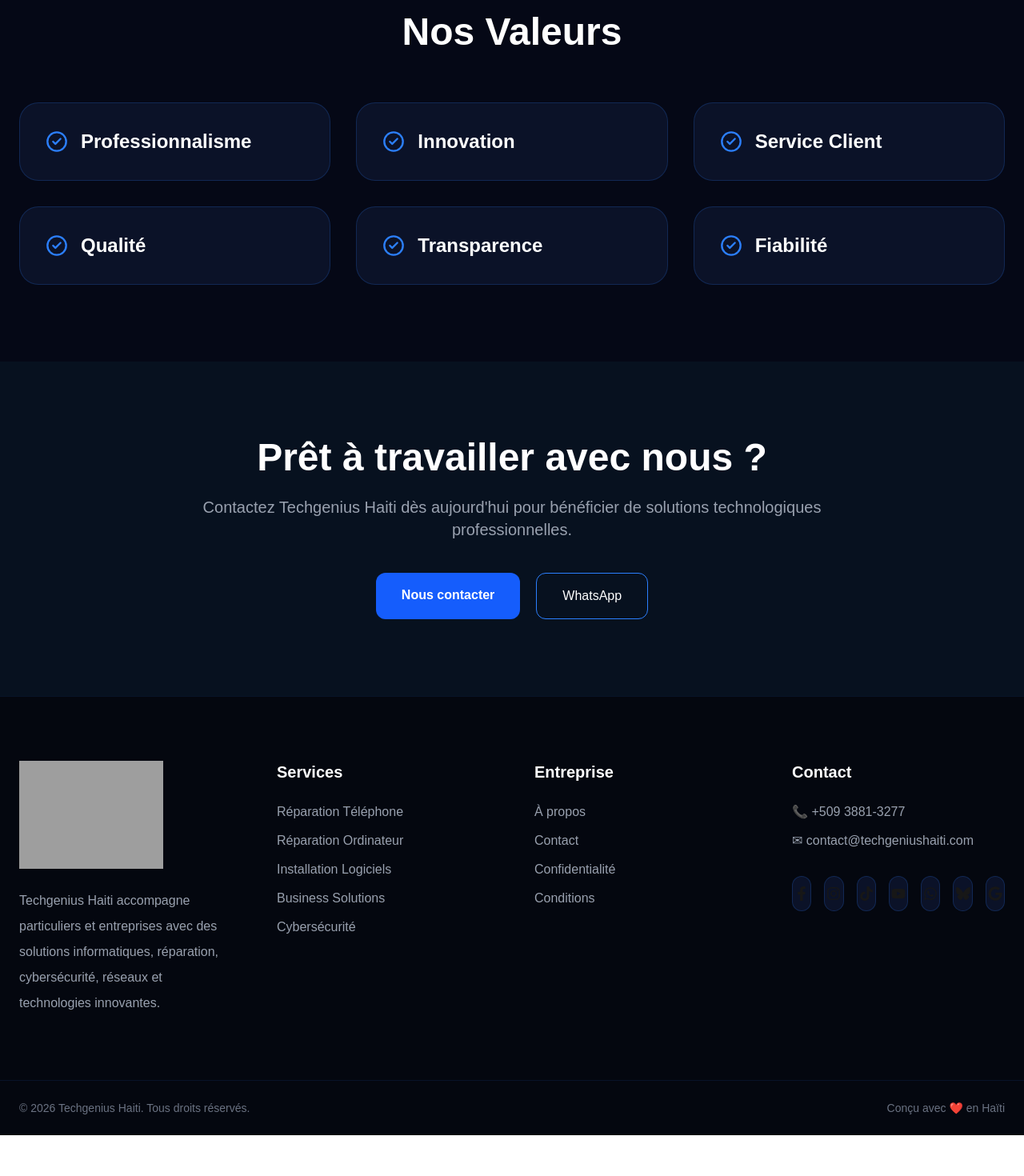
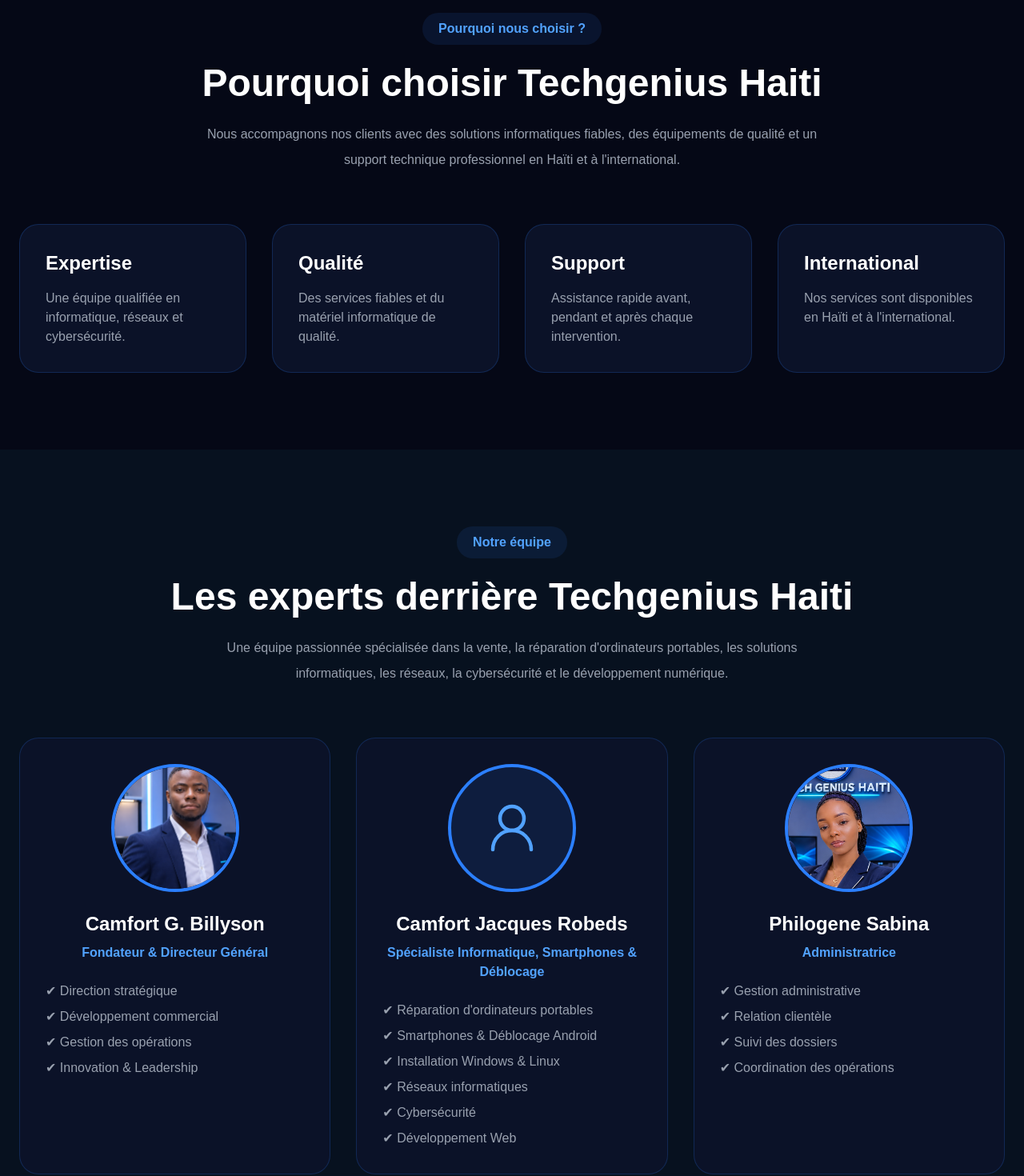
Before and after one commit to techgeniushaiti/techgenius-haiti-v2, a Next.js app: page /about in a window 1280 px wide. Shown: the part 1040-2510 px from the top of the page at 80% size. Before the commit the page ends 2459 px from the top, so only its background shows below. Built offline with nearby package versions, Linux system fonts and the light colour scheme; grey boxes are pictures that could not be loaded.

Commit message:
About: add Techgenius team and leadership profiles

```diff
--- a/app/about/page.tsx
+++ b/app/about/page.tsx
@@ -1,5 +1,8 @@
+import Image from "next/image";
 import Link from "next/link";
 import { CheckCircle2 } from "lucide-react";
+import type { Metadata } from "next";
+import { UserRound } from "lucide-react";
 
 const values = [
   "Professionnalisme",
@@ -10,134 +13,296 @@ const values = [
   "Fiabilité",
 ];
 
-export const metadata = {
-  title: "À propos | Techgenius Haiti",
+
+export const metadata: Metadata = {
+  title: "À propos",
+
   description:
     "Découvrez Techgenius Haiti, votre partenaire en réparation, informatique, cybersécurité et solutions digitales.",
+
+  alternates: {
+    canonical: "/about",
+  },
 };
+
 
 export default function AboutPage() {
   return (
     <main className="bg-[#050816] text-white">
-
       {/* Hero */}
       <section className="py-24">
-        <div className="max-w-7xl mx-auto px-6 text-center">
-
-          <span className="inline-flex rounded-full border border-blue-500/30 bg-blue-500/10 px-4 py-2 text-blue-400 font-medium">
+        <div className="mx-auto max-w-7xl px-6 text-center">
+          <span className="inline-flex rounded-full border border-blue-500/30 bg-blue-500/10 px-4 py-2 font-medium text-blue-400">
             À propos de nous
           </span>
 
-          <h1 className="mt-8 text-5xl lg:text-6xl font-extrabold">
+          <h1 className="mt-8 text-5xl font-extrabold lg:text-6xl">
             Techgenius Haiti
           </h1>
 
-          <p className="mt-6 max-w-3xl mx-auto text-xl text-gray-400 leading-9">
+          <p className="mx-auto mt-6 max-w-3xl text-xl leading-9 text-gray-400">
             Nous accompagnons particuliers et entreprises avec des solutions
             technologiques modernes, fiables et adaptées à leurs besoins.
           </p>
-
         </div>
       </section>
 
-      {/* Notre histoire */}
-      <section className="py-20 bg-[#07111f]">
-        <div className="max-w-7xl mx-auto px-6 grid lg:grid-cols-2 gap-16">
+      {/* Notre histoire / Mission / Vision */}
+      <section className="bg-[#07111f] py-20">
+        <div className="mx-auto grid max-w-7xl gap-16 px-6 lg:grid-cols-2">
+          <div>
+            <h2 className="text-4xl font-bold">Notre histoire</h2>
 
-          <div>
-            <h2 className="text-4xl font-bold">
-              Notre histoire
-            </h2>
-
-            <p className="mt-6 text-gray-400 leading-8">
+            <p className="mt-6 leading-8 text-gray-400">
               Techgenius Haiti est née avec une mission simple : offrir des
               services technologiques professionnels en Haïti, accessibles
-              aussi bien aux particuliers qu'aux entreprises.
+              aussi bien aux particuliers qu&apos;aux entreprises.
             </p>
 
-            <p className="mt-6 text-gray-400 leading-8">
-              Nous proposons la réparation de téléphones et d'ordinateurs,
-              l'installation de logiciels, les solutions pour entreprises,
-              les réseaux, la cybersécurité et l'accompagnement numérique.
+            <p className="mt-6 leading-8 text-gray-400">
+              Nous proposons la réparation de téléphones et d&apos;ordinateurs,
+              l&apos;installation de logiciels, les solutions pour entreprises,
+              les réseaux, la cybersécurité et l&apos;accompagnement numérique.
             </p>
           </div>
 
           <div className="rounded-3xl border border-blue-500/20 bg-[#0b1228] p-10">
+            <h3 className="text-3xl font-bold">Notre Mission</h3>
 
-            <h3 className="text-3xl font-bold">
-              Notre Mission
-            </h3>
-
-            <p className="mt-6 text-gray-400 leading-8">
-              Fournir des solutions technologiques innovantes,
-              rapides et fiables afin d'aider nos clients à
-              développer leurs activités.
+            <p className="mt-6 leading-8 text-gray-400">
+              Fournir des solutions technologiques innovantes, rapides et
+              fiables afin d&apos;aider nos clients à développer leurs activités.
             </p>
 
-            <h3 className="text-3xl font-bold mt-12">
-              Notre Vision
-            </h3>
+            <h3 className="mt-12 text-3xl font-bold">Notre Vision</h3>
 
-            <p className="mt-6 text-gray-400 leading-8">
-              Devenir une référence technologique en Haïti et dans
-              la région grâce à la qualité de nos services.
+            <p className="mt-6 leading-8 text-gray-400">
+              Devenir une référence technologique en Haïti et dans la région
+              grâce à la qualité de nos services.
             </p>
+          </div>
+        </div>
+      </section>
+      {/* Pourquoi choisir */}
+      <section className="py-24">
+        <div className="mx-auto max-w-7xl px-6">
+          <div className="text-center">
+            <span className="inline-flex rounded-full bg-blue-500/10 px-5 py-2 font-semibold text-blue-400">
+              Pourquoi nous choisir ?
+            </span>
 
+            <h2 className="mt-6 text-5xl font-bold">
+              Pourquoi choisir Techgenius Haiti
+            </h2>
+
+            <p className="mx-auto mt-6 max-w-3xl leading-8 text-gray-400">
+              Nous accompagnons nos clients avec des solutions informatiques
+              fiables, des équipements de qualité et un support technique
+              professionnel en Haïti et à l&apos;international.
+            </p>
           </div>
 
+          <div className="mt-16 grid gap-8 md:grid-cols-2 lg:grid-cols-4">
+            <div className="rounded-3xl border border-blue-500/20 bg-[#0b1228] p-8">
+              <h3 className="text-2xl font-bold">Expertise</h3>
+              <p className="mt-4 text-gray-400">
+                Une équipe qualifiée en informatique, réseaux et
+                cybersécurité.
+              </p>
+            </div>
+
+            <div className="rounded-3xl border border-blue-500/20 bg-[#0b1228] p-8">
+              <h3 className="text-2xl font-bold">Qualité</h3>
+              <p className="mt-4 text-gray-400">
+                Des services fiables et du matériel informatique de qualité.
+              </p>
+            </div>
+
+            <div className="rounded-3xl border border-blue-500/20 bg-[#0b1228] p-8">
+              <h3 className="text-2xl font-bold">Support</h3>
+              <p className="mt-4 text-gray-400">
+                Assistance rapide avant, pendant et après chaque intervention.
+              </p>
+            </div>
+
+            <div className="rounded-3xl border border-blue-500/20 bg-[#0b1228] p-8">
+              <h3 className="text-2xl font-bold">International</h3>
+              <p className="mt-4 text-gray-400">
+                Nos services sont disponibles en Haïti et à l&apos;international.
+              </p>
+            </div>
+          </div>
         </div>
       </section>
 
-      {/* Valeurs */}
+      {/* Notre équipe */}
+      <section className="bg-[#07111f] py-24">
+        <div className="mx-auto max-w-7xl px-6">
+          <div className="text-center">
+            <span className="inline-flex rounded-full bg-blue-500/10 px-5 py-2 font-semibold text-blue-400">
+              Notre équipe
+            </span>
+
+            <h2 className="mt-6 text-5xl font-bold">
+              Les experts derrière Techgenius Haiti
+            </h2>
+
+            <p className="mx-auto mt-6 max-w-3xl leading-8 text-gray-400">
+              Une équipe passionnée spécialisée dans la vente, la réparation
+              d&apos;ordinateurs portables, les solutions informatiques, les
+              réseaux, la cybersécurité et le développement numérique.
+            </p>
+          </div>
+          <div className="mt-16 grid gap-8 md:grid-cols-2 lg:grid-cols-3">
+            <div className="rounded-3xl border border-blue-500/20 bg-[#0b1228] p-8 text-center">
+              <Image
+                src="/images/team/camfort-billyson.png"
+                alt="Camfort G. Billyson"
+                width={160}
+                height={160}
+                className="mx-auto h-40 w-40 rounded-full border-4 border-blue-500 object-cover object-[center_20%]"
+              />
+
+              <h3 className="mt-6 text-2xl font-bold">Camfort G. Billyson</h3>
+
+              <p className="mt-2 font-semibold text-blue-400">
+                Fondateur &amp; Directeur Général
+              </p>
+
+              <ul className="mt-6 space-y-2 text-left text-gray-400">
+                <li>✔ Direction stratégique</li>
+                <li>✔ Développement commercial</li>
+                <li>✔ Gestion des opérations</li>
+                <li>✔ Innovation &amp; Leadership</li>
+              </ul>
+            </div>
+
+            <div className="rounded-3xl border border-blue-500/20 bg-[#0b1228] p-8 text-center">
+
+<div className="mx-auto flex h-40 w-40 items-center justify-center rounded-full border-4 border-blue-500 bg-blue-500/10">
+  <UserRound
+    size={72}
+    strokeWidth={1.5}
+    className="text-blue-400"
+    aria-label="Portrait de Camfort Jacques Robeds à venir"
+  />
+</div>
+
+
+              <h3 className="mt-6 text-2xl font-bold">
+                Camfort Jacques Robeds
+              </h3>
+
+              <p className="mt-2 font-semibold text-blue-400">
+                Spécialiste Informatique, Smartphones &amp; Déblocage
+              </p>
+
+              <ul className="mt-6 space-y-2 text-left text-gray-400">
+                <li>✔ Réparation d&apos;ordinateurs portables</li>
+                <li>✔ Smartphones &amp; Déblocage Android</li>
+                <li>✔ Installation Windows &amp; Linux</li>
+                <li>✔ Réseaux informatiques</li>
+                <li>✔ Cybersécurité</li>
+                <li>✔ Développement Web</li>
+              </ul>
+            </div>
+
+            <div className="rounded-3xl border border-blue-500/20 bg-[#0b1228] p-8 text-center">
+              <Image
+               src="/images/team/sabina-philogene.png"
+                alt="Philogene Sabina"
+                width={160}
+                height={160}
+               className="mx-auto h-40 w-40 rounded-full border-4 border-blue-500 object-cover object-[center_20%]"
+              />
+
+              <h3 className="mt-6 text-2xl font-bold">Philogene Sabina</h3>
+
+              <p className="mt-2 font-semibold text-blue-400">
+                Administratrice
+              </p>
+
+              <ul className="mt-6 space-y-2 text-left text-gray-400">
+                <li>✔ Gestion administrative</li>
+                <li>✔ Relation clientèle</li>
+                <li>✔ Suivi des dossiers</li>
+                <li>✔ Coordination des opérations</li>
+              </ul>
+            </div>
+          </div>
+        </div>
+      </section>
+
+      {/* Nos valeurs */}
       <section className="py-24">
-        <div className="max-w-7xl mx-auto px-6">
+        <div className="mx-auto max-w-7xl px-6">
+          <h2 className="text-center text-5xl font-bold">Nos Valeurs</h2>
 
-          <h2 className="text-center text-5xl font-bold">
-            Nos Valeurs
-          </h2>
-
-          <div className="grid md:grid-cols-2 lg:grid-cols-3 gap-8 mt-16">
-
+          <div className="mt-16 grid gap-8 md:grid-cols-2 lg:grid-cols-3">
             {values.map((value) => (
               <div
                 key={value}
                 className="rounded-3xl border border-blue-500/20 bg-[#0b1228] p-8"
               >
                 <div className="flex items-center gap-4">
-
-                  <CheckCircle2 className="text-blue-500 w-7 h-7" />
-
-                  <h3 className="text-2xl font-bold">
-                    {value}
-                  </h3>
-
+                  <CheckCircle2 className="h-7 w-7 text-blue-500" />
+                  <h3 className="text-2xl font-bold">{value}</h3>
                 </div>
               </div>
             ))}
+          </div>
+        </div>
+      </section>
 
+      {/* Nos certifications */}
+      <section className="bg-[#07111f] py-24">
+        <div className="mx-auto max-w-7xl px-6">
+          <div className="text-center">
+            <span className="inline-flex rounded-full bg-blue-500/10 px-5 py-2 font-semibold text-blue-400">
+              Certifications
+            </span>
+
+            <h2 className="mt-6 text-5xl font-bold">Nos certifications</h2>
+
+            <p className="mx-auto mt-6 max-w-3xl leading-8 text-gray-400">
+              Nous travaillons avec des outils professionnels, des logiciels
+              reconnus et des méthodes conformes aux meilleures pratiques du
+              secteur informatique.
+            </p>
           </div>
 
+          <div className="mt-16 grid gap-8 md:grid-cols-2 lg:grid-cols-3">
+            <div className="rounded-3xl border border-blue-500/20 bg-[#0b1228] p-8">
+              Maintenance informatique professionnelle
+            </div>
+
+            <div className="rounded-3xl border border-blue-500/20 bg-[#0b1228] p-8">
+              Réparation d&apos;ordinateurs portables
+            </div>
+
+            <div className="rounded-3xl border border-blue-500/20 bg-[#0b1228] p-8">
+              Réseaux &amp; Cybersécurité
+            </div>
+          </div>
         </div>
       </section>
 
       {/* CTA */}
-      <section className="py-24 bg-[#07111f]">
-        <div className="max-w-4xl mx-auto text-center px-6">
-
+      <section className="bg-[#07111f] py-24">
+        <div className="mx-auto max-w-4xl px-6 text-center">
           <h2 className="text-5xl font-bold">
             Prêt à travailler avec nous ?
           </h2>
 
-          <p className="mt-6 text-gray-400 text-xl">
-            Contactez Techgenius Haiti dès aujourd'hui pour bénéficier de
+          <p className="mt-6 text-xl text-gray-400">
+            Contactez Techgenius Haiti dès aujourd&apos;hui pour bénéficier de
             solutions technologiques professionnelles.
           </p>
 
           <div className="mt-10 flex flex-wrap justify-center gap-5">
-
             <Link
               href="/contact"
-              className="rounded-xl bg-blue-600 hover:bg-blue-500 transition px-8 py-4 font-semibold"
+              className="rounded-xl bg-blue-600 px-8 py-4 font-semibold transition hover:bg-blue-500"
             >
               Nous contacter
             </Link>
@@ -145,16 +310,14 @@ export default function AboutPage() {
             <Link
               href="https://wa.me/50938813277"
               target="_blank"
-              className="rounded-xl border border-blue-500 px-8 py-4 hover:bg-blue-500/10 transition"
+              rel="noopener noreferrer"
+              className="rounded-xl border border-blue-500 px-8 py-4 transition hover:bg-blue-500/10"
             >
               WhatsApp
             </Link>
-
           </div>
-
         </div>
       </section>
-
     </main>
   );
 }
```
Also changed, not shown: public/images/team/camfort-billyson.png (added), public/images/team/sabina-philogene.png (added).
